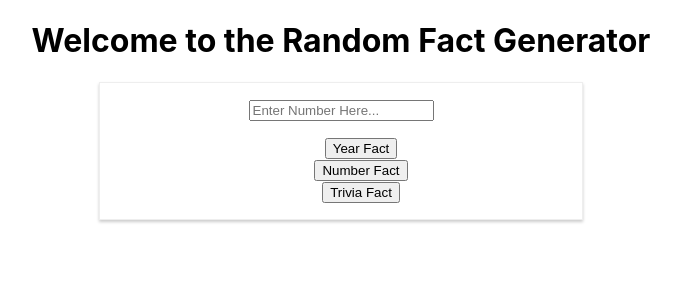
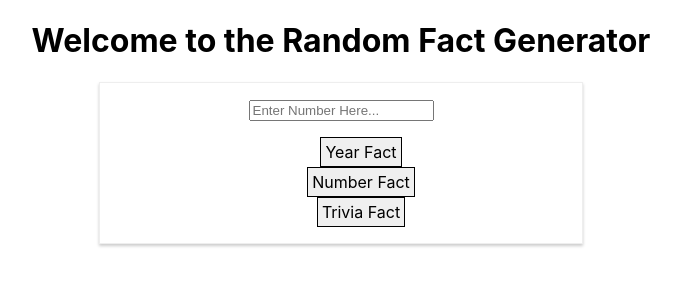
Before and after one commit to Mathew29/numbers-api, a React (Create React App) app: page / in a window 1280 px wide. Shown: the top 300 px of the page, without its empty margins (299-980 px from the left). Built offline with nearby package versions, Linux system fonts and the light colour scheme.

Commit message:
add styles for btn

```diff
--- a/src/components/RandomMathFact/RandomMathFact.css
+++ b/src/components/RandomMathFact/RandomMathFact.css
@@ -1,3 +1,10 @@
 .btn-container{
     margin-left: 5vh;
 }
+
+.btn {
+    font: inherit;
+    border: 1px solid;
+    padding: 4px;
+    cursor: pointer;
+}
--- a/src/components/RandomMathFact/index.js
+++ b/src/components/RandomMathFact/index.js
@@ -31,7 +31,7 @@ export default function RandomMathFact(props) {
   }
   return (
     <div className="btn-container">
-      <button onClick={() => fetchFacts()}>Number Fact</button>
+      <button className='btn' onClick={() => fetchFacts()}>Number Fact</button>
     </div>
   );
 }
--- a/src/components/RandomTriviaFact/RandomTiviaFact.css
+++ b/src/components/RandomTriviaFact/RandomTiviaFact.css
@@ -1,3 +1,10 @@
 .btn-container{
     margin-left: 5vh;
 }
+
+.btn {
+    font: inherit;
+    border: 1px solid;
+    padding: 4px;
+    cursor: pointer;
+}
--- a/src/components/RandomTriviaFact/index.js
+++ b/src/components/RandomTriviaFact/index.js
@@ -31,7 +31,7 @@ export default function RandomTriviaFact(props) {
   }
   return (
     <div className="btn-container">
-      <button onClick={() => fetchFacts()}>Trivia Fact</button>
+      <button className='btn' onClick={() => fetchFacts()}>Trivia Fact</button>
     </div>
   );
 }
--- a/src/components/RandomYearFact/RandomYearFact.css
+++ b/src/components/RandomYearFact/RandomYearFact.css
@@ -1,3 +1,10 @@
 .btn-container{
     margin-left: 5vh;
 }
+
+.btn {
+    font: inherit;
+    border: 1px solid;
+    padding: 4px;
+    cursor: pointer;
+}
```
